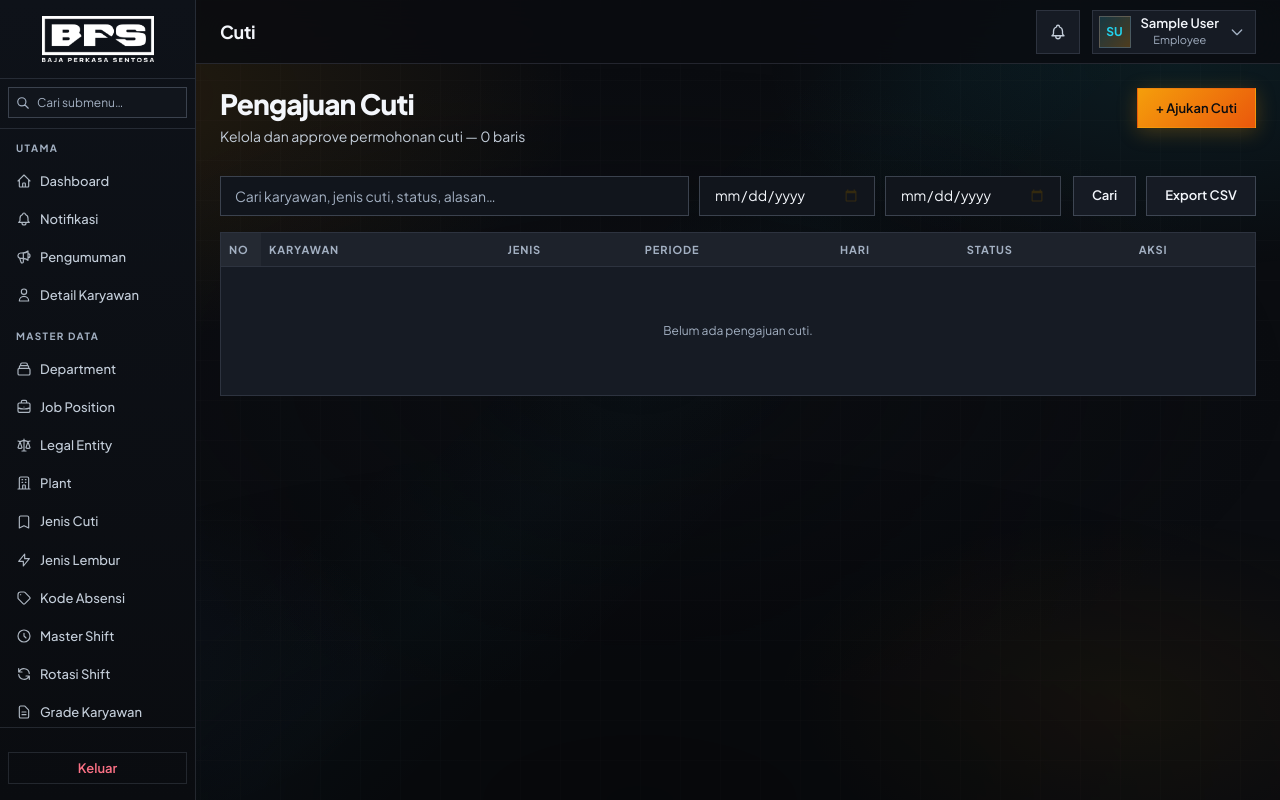
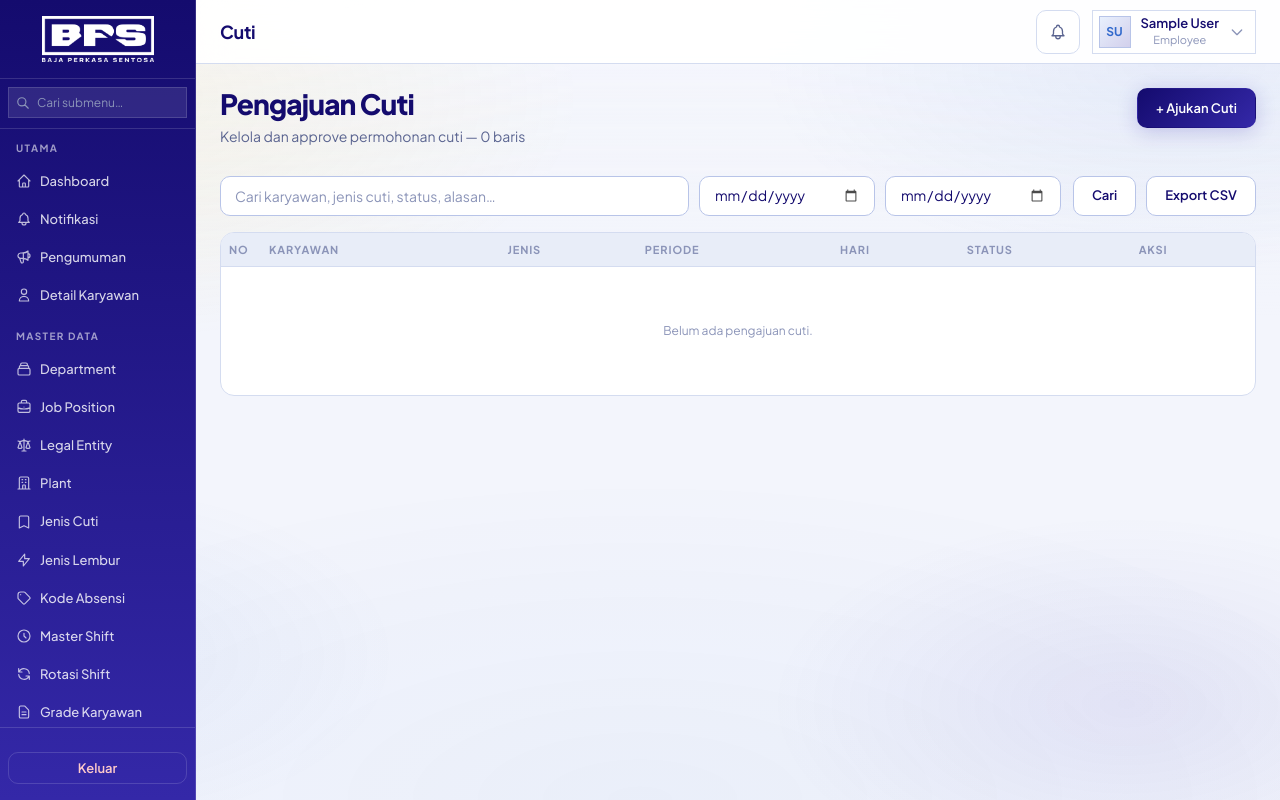
Before and after one commit to ahmad-sutiawan/hris-system, a Django app: page /leave/ in a window 1280 px wide. Run offline with Django 5.2, Linux system fonts and the light colour scheme; the visitor is signed in with stand-in values (Sample User, id 1); data that the repository does not hold is empty; parts of the project's set-up code (start-up, migrations or seed data) failed here and were passed over.

Commit message:
change color theme

```diff
--- a/apps/web/services/dashboard.py
+++ b/apps/web/services/dashboard.py
@@ -194,7 +194,7 @@ def build_dashboard_context(*, user: User, tenant, today, profile):
         context["leave_balances"] = employee_leave_balances_summary(profile)
         context["today_shift"] = (
             ShiftAssignment.objects.filter(employee=profile, work_date=today)
-            .select_related("shift")
+            .select_related("shift", "employee", "employee__plant")
             .first()
         )
         context["latest_payslip"] = (
--- a/static/css/hris.css
+++ b/static/css/hris.css
@@ -1,34 +1,87 @@
 :root {
-  --hris-bg: #0a0c10;
-  --hris-bg-elevated: #11151c;
-  --hris-surface: #161b24;
-  --hris-surface-hover: #1c2330;
-  --hris-border: rgba(148, 163, 184, 0.18);
-  --hris-border-strong: rgba(148, 163, 184, 0.32);
-  --hris-text: #f3f6fb;
-  --hris-text-muted: #c4ceda;
-  --hris-text-dim: #a3b0c2;
-  --hris-accent: #f59e0b;
-  --hris-accent-hover: #fbbf24;
-  --hris-accent-glow: rgba(245, 158, 11, 0.25);
-  --hris-cyan: #22d3ee;
-  --hris-cyan-dim: rgba(34, 211, 238, 0.15);
-  --hris-success: #34d399;
-  --hris-success-dim: rgba(52, 211, 153, 0.12);
-  --hris-danger: #fb7185;
-  --hris-danger-dim: rgba(251, 113, 133, 0.12);
-  --hris-warning: #fbbf24;
-  --hris-warning-dim: rgba(251, 191, 36, 0.12);
-  --hris-info: #60a5fa;
-  --hris-info-dim: rgba(96, 165, 250, 0.12);
+  /* Brand — purple/blue dominan, gold aksen (selaras mobile) */
+  --hris-brand-navy: #140b6e;
+  --hris-brand-purple: #3428a8;
+  --hris-brand-blue: #3269cc;
+  --hris-brand-gold: #fbd02f;
+  --hris-brand-gold-dark: #d4a817;
+  --hris-brand-gold-light: #fff8dc;
+  --hris-brand-orange: #f67e2d;
+  --hris-brand-purple-light: #ede9ff;
+
+  --hris-bg: #f3f5fc;
+  --hris-bg-elevated: #ffffff;
+  --hris-surface: #ffffff;
+  --hris-surface-hover: #f8f9fe;
+  --hris-surface-muted: #e8edf8;
+  --hris-border: #d4dcf0;
+  --hris-border-strong: #b8c4e8;
+
+  --hris-text: #140b6e;
+  --hris-text-muted: #5a6490;
+  --hris-text-dim: #8b94b8;
+
+  --hris-accent: #3428a8;
+  --hris-accent-hover: #140b6e;
+  --hris-accent-glow: rgba(52, 40, 168, 0.22);
+  --hris-gold: #fbd02f;
+  --hris-gold-dark: #d4a817;
+  --hris-gold-glow: rgba(251, 208, 47, 0.28);
+  --hris-amber: #fbd02f;
+
+  --hris-cyan: #3269cc;
+  --hris-cyan-dim: #e8f0fd;
+
+  --hris-success: #059669;
+  --hris-success-dim: #ecfdf5;
+  --hris-danger: #dc2626;
+  --hris-danger-dim: #fef2f2;
+  --hris-warning: #f67e2d;
+  --hris-warning-dim: #fff0e6;
+  --hris-info: #3269cc;
+  --hris-info-dim: #e8f0fd;
+
+  --hris-purple-soft: rgba(52, 40, 168, 0.08);
+  --hris-purple-border: rgba(52, 40, 168, 0.35);
+  --hris-purple-glow-strong: rgba(52, 40, 168, 0.12);
+  --hris-gold-soft: rgba(251, 208, 47, 0.08);
+  --hris-gold-border: rgba(251, 208, 47, 0.35);
+  --hris-gold-soft-strong: rgba(251, 208, 47, 0.12);
+  --hris-gold-ring: rgba(251, 208, 47, 0.18);
+  --hris-blue-soft: rgba(50, 105, 204, 0.08);
+  --hris-blue-border: rgba(50, 105, 204, 0.35);
+  --hris-blue-soft-strong: rgba(50, 105, 204, 0.12);
+  --hris-success-border: rgba(5, 150, 105, 0.25);
+  --hris-success-soft: rgba(5, 150, 105, 0.08);
+  --hris-danger-border: rgba(220, 38, 38, 0.25);
+  --hris-danger-soft: rgba(220, 38, 38, 0.08);
+  --hris-danger-critical: rgba(220, 38, 38, 0.1);
+  --hris-overlay: rgba(20, 11, 110, 0.45);
+  --hris-overlay-light: rgba(255, 255, 255, 0.92);
+  --hris-row-hover: rgba(232, 237, 248, 0.65);
+  --hris-table-head: #e8edf8;
+
+  --hris-sidebar-bg-start: #140b6e;
+  --hris-sidebar-bg-end: #3428a8;
+  --hris-sidebar-text: #ffffff;
+  --hris-sidebar-text-muted: rgba(255, 255, 255, 0.82);
+  --hris-sidebar-text-dim: rgba(255, 255, 255, 0.58);
+  --hris-sidebar-border: rgba(255, 255, 255, 0.14);
+  --hris-sidebar-hover: rgba(255, 255, 255, 0.1);
+  --hris-sidebar-active-bg: rgba(251, 208, 47, 0.16);
+  --hris-sidebar-active-text: #fbd02f;
+
+  --hris-on-primary: #ffffff;
+  --hris-on-gold: #140b6e;
+
   --hris-sidebar-w: 12.25rem;
   --hris-topbar-h: 4rem;
   --hris-control-h: 2.5rem;
   --hris-control-h-sm: 2rem;
   --hris-topbar-control-h: 2.75rem;
-  --hris-radius: 0;
-  --hris-radius-sm: 0;
-  --hris-shadow: 0 24px 48px rgba(0, 0, 0, 0.35);
+  --hris-radius: 0.875rem;
+  --hris-radius-sm: 0.625rem;
+  --hris-shadow: 0 24px 48px rgba(20, 11, 110, 0.08);
   --hris-font: "Plus Jakarta Sans", system-ui, sans-serif;
   --hris-mono: "IBM Plex Mono", ui-monospace, monospace;
 }
@@ -61,14 +114,10 @@ body.hris-body::before {
   pointer-events: none;
   z-index: 0;
   background:
-    radial-gradient(ellipse 55% 45% at 8% 12%, rgba(245, 158, 11, 0.11), transparent 68%),
-    radial-gradient(ellipse 50% 40% at 92% 8%, rgba(34, 211, 238, 0.08), transparent 65%),
-    radial-gradient(ellipse 45% 38% at 88% 88%, rgba(245, 158, 11, 0.06), transparent 62%),
-    radial-gradient(ellipse 42% 36% at 6% 82%, rgba(96, 165, 250, 0.05), transparent 60%),
-    radial-gradient(ellipse 70% 55% at 50% 48%, rgba(10, 12, 16, 0.55), transparent 72%),
-    linear-gradient(rgba(255, 255, 255, 0.011) 1px, transparent 1px),
-    linear-gradient(90deg, rgba(255, 255, 255, 0.011) 1px, transparent 1px);
-  background-size: auto, auto, auto, auto, auto, 40px 40px, 40px 40px;
+    radial-gradient(ellipse 55% 45% at 8% 12%, rgba(251, 208, 47, 0.12), transparent 68%),
+    radial-gradient(ellipse 50% 40% at 92% 8%, rgba(50, 105, 204, 0.1), transparent 65%),
+    radial-gradient(ellipse 45% 38% at 88% 88%, rgba(52, 40, 168, 0.08), transparent 62%),
+    radial-gradient(ellipse 42% 36% at 6% 82%, rgba(50, 105, 204, 0.06), transparent 60%);
 }
 
 body.hris-body::after {
@@ -78,9 +127,156 @@ body.hris-body::after {
   pointer-events: none;
   z-index: 0;
   background:
-    linear-gradient(135deg, transparent 40%, rgba(34, 211, 238, 0.018) 50%, transparent 60%),
-    radial-gradient(ellipse 120% 80% at 50% 100%, rgba(0, 0, 0, 0.35), transparent 55%);
-  opacity: 0.9;
+    linear-gradient(180deg, rgba(248, 249, 254, 0.4) 0%, transparent 40%),
+    radial-gradient(ellipse 120% 80% at 50% 100%, rgba(50, 105, 204, 0.05), transparent 55%);
+  opacity: 0.85;
+}
+
+/* theme: purple-blue-gold */
+
+.hris-sidebar {
+  color: var(--hris-sidebar-text-muted);
+}
+
+.hris-sidebar .hris-brand-text strong {
+  color: var(--hris-sidebar-text);
+}
+
+.hris-sidebar .hris-brand-text span,
+.hris-sidebar .hris-nav-label,
+.hris-sidebar .hris-sidebar-search-empty {
+  color: var(--hris-sidebar-text-dim);
+}
+
+.hris-sidebar .hris-nav-link {
+  color: var(--hris-sidebar-text-muted);
+}
+
+.hris-sidebar .hris-nav-link:hover {
+  color: var(--hris-sidebar-text);
+  background: var(--hris-sidebar-hover);
+}
+
+.hris-sidebar .hris-sidebar-search-input {
+  background: rgba(255, 255, 255, 0.1);
+  border-color: var(--hris-sidebar-border);
+  color: var(--hris-sidebar-text);
+}
+
+.hris-sidebar .hris-sidebar-search-input:focus {
+  border-color: var(--hris-brand-gold);
+  box-shadow: 0 0 0 2px var(--hris-gold-glow);
+}
+
+.hris-sidebar .hris-plant-badge {
+  background: rgba(255, 255, 255, 0.08);
+  border-color: var(--hris-sidebar-border);
+  color: var(--hris-sidebar-text-muted);
+}
+
+.hris-sidebar .hris-sidebar-footer {
+  border-top-color: var(--hris-sidebar-border);
+}
+
+.hris-sidebar .hris-brand {
+  border-bottom-color: var(--hris-sidebar-border);
+}
+
+.hris-sidebar .hris-sidebar-search {
+  border-bottom-color: var(--hris-sidebar-border);
+}
+
+.hris-sidebar .hris-sidebar-logout-btn {
+  border-color: var(--hris-sidebar-border);
+  color: #fecaca;
+}
+
+.hris-notif-item.is-unread strong {
+  color: var(--hris-brand-purple);
+}
+
+.hris-dashboard-link,
+.hris-quick-link:hover {
+  color: var(--hris-brand-purple);
+}
+
+.hris-quick-link:hover {
+  border-color: var(--hris-purple-border);
+  background: var(--hris-purple-soft);
+}
+
+.hris-btn-primary:hover {
+  background: linear-gradient(135deg, var(--hris-brand-purple) 0%, var(--hris-brand-blue) 100%);
+}
+
+.hris-input:focus,
+.hris-select:focus,
+.hris-textarea:focus {
+  border-color: var(--hris-brand-purple);
+  box-shadow: 0 0 0 3px var(--hris-accent-glow);
+}
+
+.hris-sidebar-search-input:focus {
+  border-color: var(--hris-brand-gold);
+}
+
+.hris-stat-card--amber { --stat-accent: var(--hris-brand-gold); }
+
+.hris-login-page {
+  background: var(--hris-bg);
+}
+
+.hris-login-hero-overlay {
+  background:
+    linear-gradient(135deg, rgba(20, 11, 110, 0.72) 0%, rgba(52, 40, 168, 0.55) 100%),
+    linear-gradient(180deg, rgba(20, 11, 110, 0.35) 0%, rgba(20, 11, 110, 0.65) 100%);
+}
+
+.hris-login-hero-copy h2,
+.hris-login-hero-copy p,
+.hris-login-hero-logo {
+  color: #ffffff;
+}
+
+.hris-login-box {
+  border-radius: var(--hris-radius);
+}
+
+.hris-brand-mark {
+  border-radius: var(--hris-radius-sm);
+  background: linear-gradient(135deg, var(--hris-brand-gold) 0%, var(--hris-brand-gold-dark) 100%);
+  box-shadow: 0 0 24px var(--hris-gold-glow);
+  color: var(--hris-on-gold);
+}
+
+.hris-user-avatar {
+  border-radius: var(--hris-radius-sm);
+  background: linear-gradient(135deg, var(--hris-brand-purple-light), var(--hris-gold-soft));
+  color: var(--hris-brand-purple);
+}
+
+.hris-nav-link--admin-hub.is-active,
+.hris-nav-link--admin.is-active {
+  color: var(--hris-sidebar-active-text);
+}
+
+.hris-nav-link--master-hub.is-active,
+.hris-nav-link--master.is-active {
+  color: var(--hris-brand-gold);
+}
+
+.hris-feed-item.is-unread {
+  border-color: var(--hris-purple-border);
+  background: var(--hris-purple-soft);
+}
+
+.hris-notif-card.is-unread {
+  border-color: var(--hris-purple-border);
+  background: linear-gradient(135deg, var(--hris-purple-soft), var(--hris-surface));
+}
+
+.hris-row-unread {
+  background: var(--hris-purple-soft);
 }
 
 .hris-app {
@@ -99,8 +295,8 @@ body.hris-body::after {
   width: var(--hris-sidebar-w);
   height: 100vh;
   flex-direction: column;
-  border-right: 1px solid var(--hris-border);
-  background: linear-gradient(180deg, #0e1219 0%, #0a0c10 100%);
+  border-right: 1px solid var(--hris-sidebar-border);
+  background: linear-gradient(180deg, var(--hris-sidebar-bg-start) 0%, var(--hris-sidebar-bg-end) 100%);
   transition: transform 0.28s cubic-bezier(0.4, 0, 0.2, 1);
 }
 
@@ -385,7 +581,7 @@ body.hris-body::after {
   height: var(--hris-topbar-h);
   padding: 0 1.5rem;
   border-bottom: 1px solid var(--hris-border);
-  background: rgba(10, 12, 16, 0.82);
+  background: var(--hris-overlay-light);
   backdrop-filter: blur(16px);
 }
 
@@ -687,8 +883,8 @@ body.hris-body::after {
 }
 
 .hris-btn-primary {
-  color: #0a0c10;
-  background: linear-gradient(135deg, var(--hris-accent) 0%, #ea580c 100%);
+  color: var(--hris-on-primary);
+  background: linear-gradient(135deg, var(--hris-brand-navy) 0%, var(--hris-brand-purple) 100%);
   box-shadow: 0 4px 20px var(--hris-accent-glow);
 }
 
@@ -850,7 +1046,7 @@ body.hris-body::after {
 }
 
 .hris-table thead {
-  background: rgba(255, 255, 255, 0.03);
+  background: var(--hris-table-head);
 }
 
 .hris-table th {
@@ -899,7 +1095,7 @@ body.hris-body::after {
 }
 
 .hris-table thead .hris-col-no {
-  background: rgba(255, 255, 255, 0.03);
+  background: var(--hris-table-head);
 }
 
 .hris-table tbody tr {
@@ -1952,7 +2148,7 @@ body.hris-modal-open {
 
 .hris-date-input,
 .hris-input[type="date"] {
-  color-scheme: dark;
+  color-scheme: light;
   height: var(--hris-control-h);
   min-height: var(--hris-control-h);
 }
--- a/templates/web/notifications/list.html
+++ b/templates/web/notifications/list.html
@@ -34,7 +34,7 @@
       </thead>
       <tbody>
         {% for n in notifications %}
-        <tr{% if not n.is_read %} style="background:rgba(245,158,11,0.04)"{% endif %}>
+        <tr{% if not n.is_read %} class="hris-row-unread"{% endif %}>
           <td class="hris-col-no hris-text-dim">{{ forloop.counter0|add:page_start }}</td>
           <td class="hris-strong">{{ n.title }}</td>
           <td>{{ n.message|truncatechars:80 }}</td>
```
Also changed, not shown: other parts of static/css/hris.css (+65 -65 lines), apps/core/api_mobile.py (+1 -7 lines), apps/core/tests/test_mobile_api.py (+15 -0 lines), mobile/README.md.
